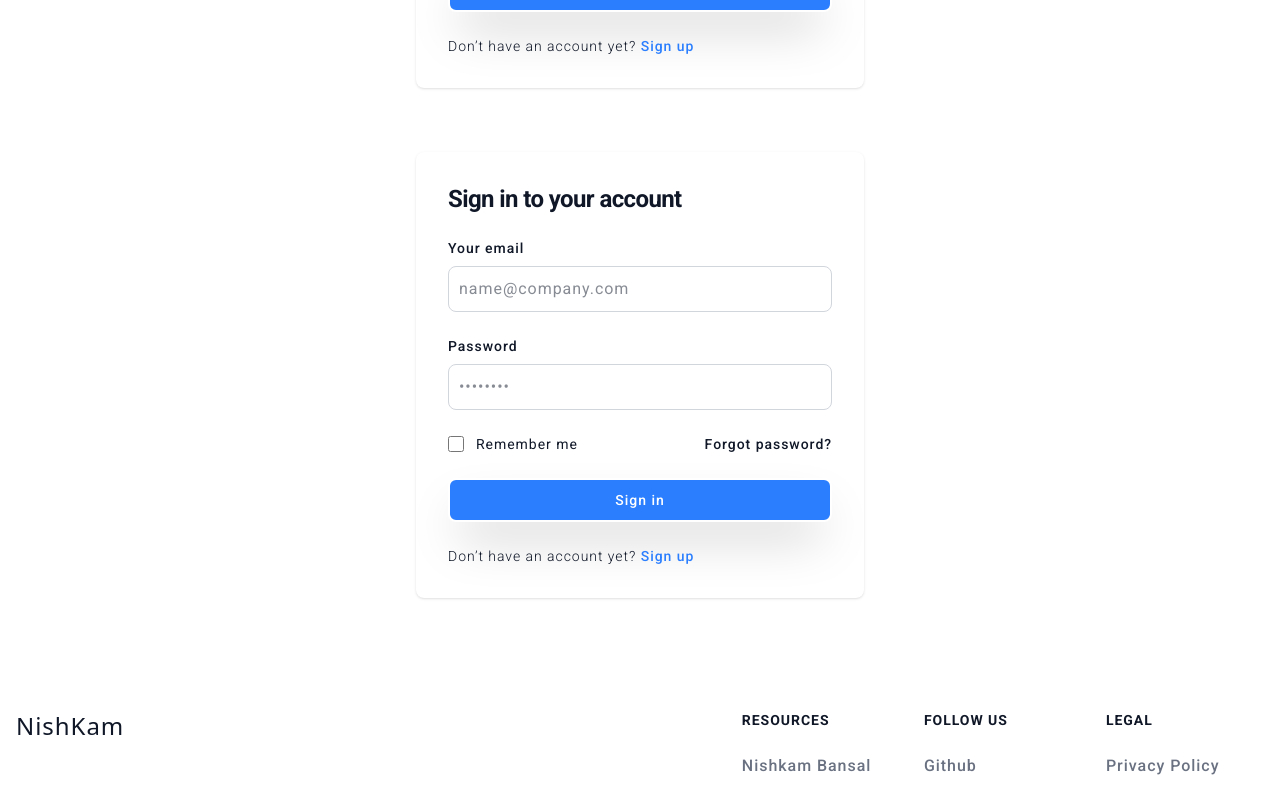
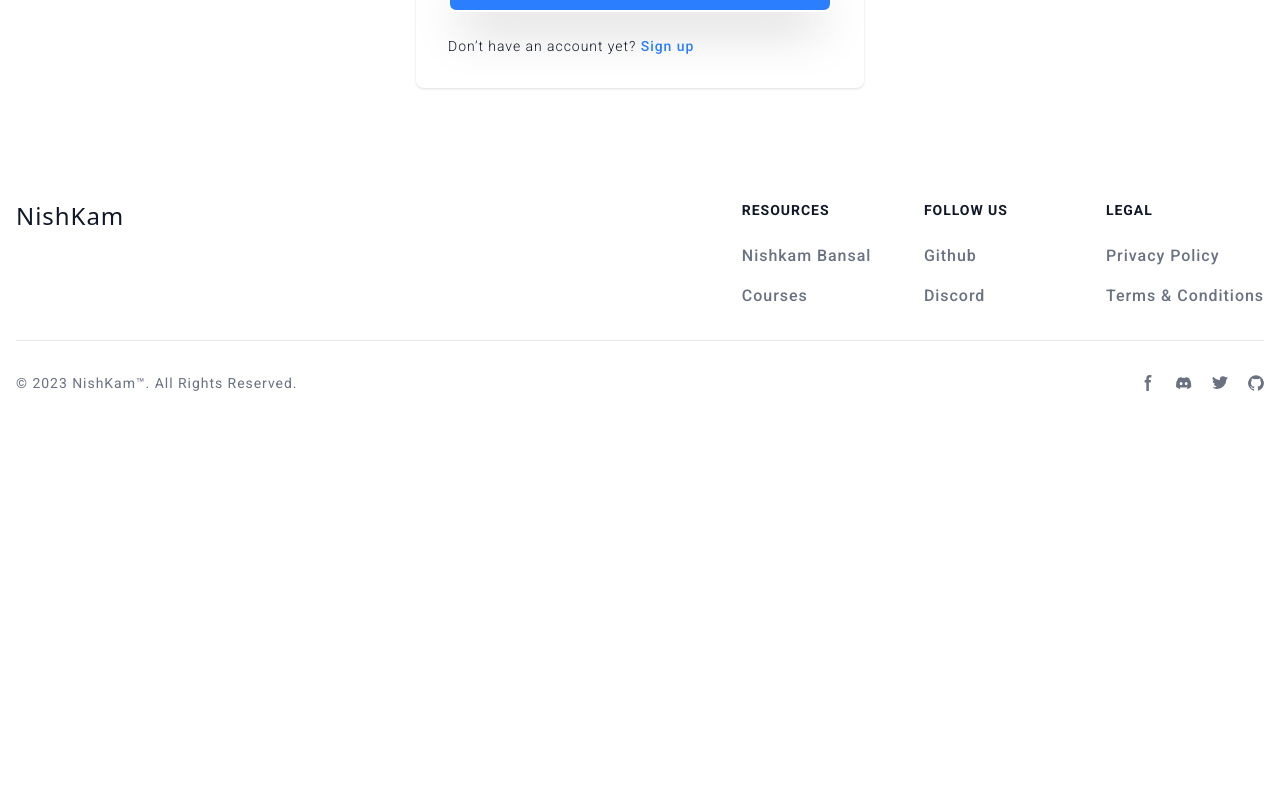
Before and after one commit to samp1uran/Nishkam, a React (Vite) app: page /login in a window 1280 px wide. Shown: the part 502-1297 px from the top of the page. After the commit the page ends 927 px from the top, so only its background shows below. Built offline with nearby package versions, Linux system fonts and the light colour scheme; a web font is replaced by a local one.

Commit message:
Update Login.jsx

```diff
--- a/src/components/Login.jsx
+++ b/src/components/Login.jsx
@@ -80,84 +80,6 @@ function Login() {
           </form>
         </div>
       </div>
-
-      <div className="w-full mx-auto bg-white rounded-lg shadow dark:border md: mt-16 mb-16 sm:max-w-md xl:p-0 ">
-        <div className="p-6 space-y-4 md:space-y-6 sm:p-8">
-          <h1 className="text-xl font-bold leading-tight tracking-tight text-gray-900 md:text-2xl dark:text-black">
-            Sign in to your account
-          </h1>
-          <form className="space-y-4 md:space-y-6" action="#">
-            <div>
-              <label
-                for="email"
-                className="block mb-2 text-sm font-medium text-gray-900 dark:text-black"
-              >
-                Your email
-              </label>
-              <input
-                type="email"
-                name="email"
-                id="email"
-                className=" border border-gray-300 text-gray-900 rounded-lg focus:ring-primary-600 focus:border-primary-600 block w-full p-2.5  dark:border-gray-600 dark:placeholder-gray-400 dark:text-black dark:focus:ring-blue-500 dark:focus:border-blue-500"
-                placeholder="name@company.com"
-                required
-              />
-            </div>
-            <div>
-              <label
-                for="password"
-                className="block mb-2 text-sm font-medium text-gray-900 dark:text-black"
-              >
-                Password
-              </label>
-              <input
-                type="password"
-                name="password"
-                id="password"
-                placeholder="••••••••"
-                className=" border border-gray-300 text-gray-900 rounded-lg focus:ring-primary-600 focus:border-primary-600 block w-full p-2.5  dark:border-gray-600 dark:placeholder-gray-400 dark:text-black dark:focus:ring-blue-500 dark:focus:border-blue-500"
-                required
-              />
-            </div>
-            <div className="flex items-center justify-between">
-              <div className="flex items-start">
-                <div className="flex items-center h-5">
-                  <input
-                    id="remember"
-                    aria-describedby="remember"
-                    type="checkbox"
-                    className="w-4 h-4 border border-gray-300 rounded bg-gray-50 focus:ring-3 focus:ring-primary-300 dark:bg-gray-700 dark:border-gray-600 dark:focus:ring-primary-600 dark:ring-offset-gray-800"
-                    required=""
-                  />
-                </div>
-                <div className="ml-3 text-sm">
-                  <label for="remember" className="text-gray-900">
-                    Remember me
-                  </label>
-                </div>
-              </div>
-              <a
-                href="#"
-                className="text-sm font-medium text-gray-900 hover:underline"
-              >
-                Forgot password?
-              </a>
-            </div>
-            <button
-              type="submit"
-              className="w-full bg-blue-500 text-white border-2 bg-primary-600 hover:bg-blue-600 shadow-2xl focus:ring-4 focus:outline-none focus:ring-primary-300 font-medium rounded-lg text-sm px-5 py-2.5 text-center "
-            >
-              Sign in
-            </button>
-            <p className="text-sm font-light text-gray-900">
-              Don’t have an account yet?{" "}
-              <a href="#" className="font-medium text-blue-500 hover:underline">
-                Sign up
-              </a>
-            </p>
-          </form>
-        </div>
-      </div>
     </>
   );
 }
```
